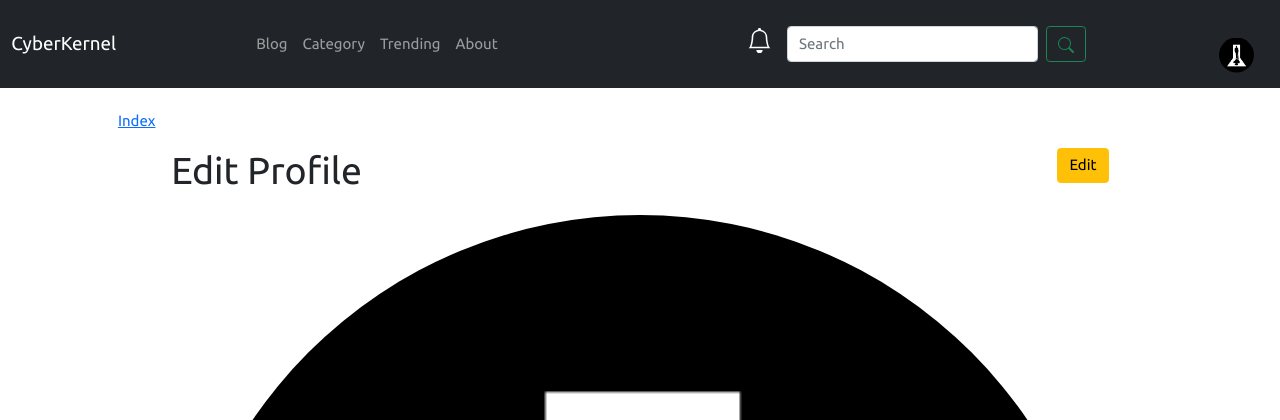
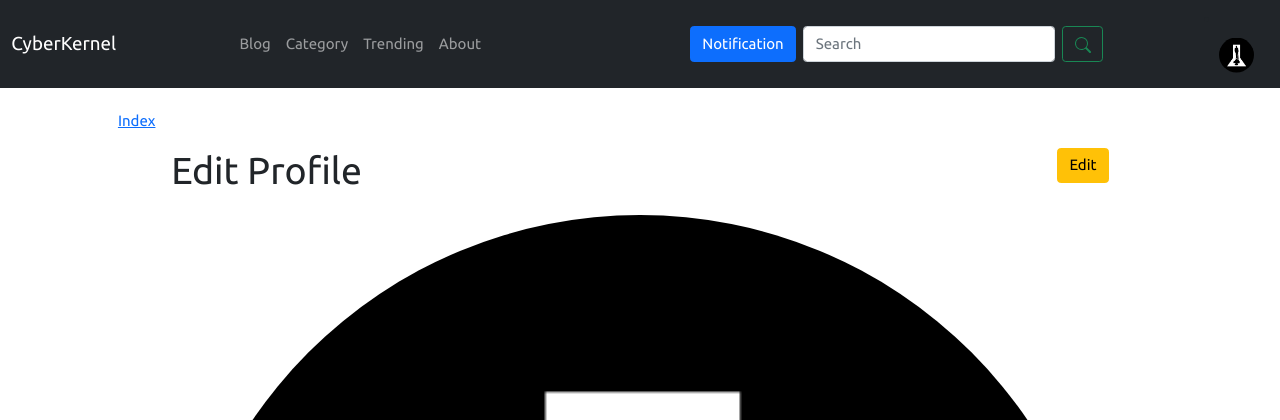
Before and after one commit to Dev-Bittu/CyberKernel, a Django app: page /account/profile/ in a window 1280 px wide. Shown: the top 420 px of the page. Run offline with Django 4.2, Linux system fonts and the light colour scheme; the visitor is signed in with stand-in values (Sample User, id 1); some libraries are stand-ins or nearby versions.

Commit message:
Canged notification img to text

```diff
--- a/templates/nav.html
+++ b/templates/nav.html
@@ -28,13 +28,7 @@
 
         <ul class="navbar-nav ms-auto mb-2 mb-lg-0">
           <li class="nav-item pe-2">
-            <button class="bg-dark border border-dark">
-              <svg xmlns="http://www.w3.org/2000/svg" width="25" height="25" fill="currentColor" class="bi bi-bell text-white bg-dark"
-                viewBox="0 0 16 16">
-                <path
-                  d="M8 16a2 2 0 0 0 2-2H6a2 2 0 0 0 2 2zM8 1.918l-.797.161A4.002 4.002 0 0 0 4 6c0 .628-.134 2.197-.459 3.742-.16.767-.376 1.566-.663 2.258h10.244c-.287-.692-.502-1.49-.663-2.258C12.134 8.197 12 6.628 12 6a4.002 4.002 0 0 0-3.203-3.92L8 1.917zM14.22 12c.223.447.481.801.78 1H1c.299-.199.557-.553.78-1C2.68 10.2 3 6.88 3 6c0-2.42 1.72-4.44 4.005-4.901a1 1 0 1 1 1.99 0A5.002 5.002 0 0 1 13 6c0 .88.32 4.2 1.22 6z" />
-              </svg>
-            </button>
+         <button class="btn btn-primary">Notification</button>
           </li>
           <li class="nav-item">
             <form class="d-flex" action="{% url 'search' %}" method="get">
```
